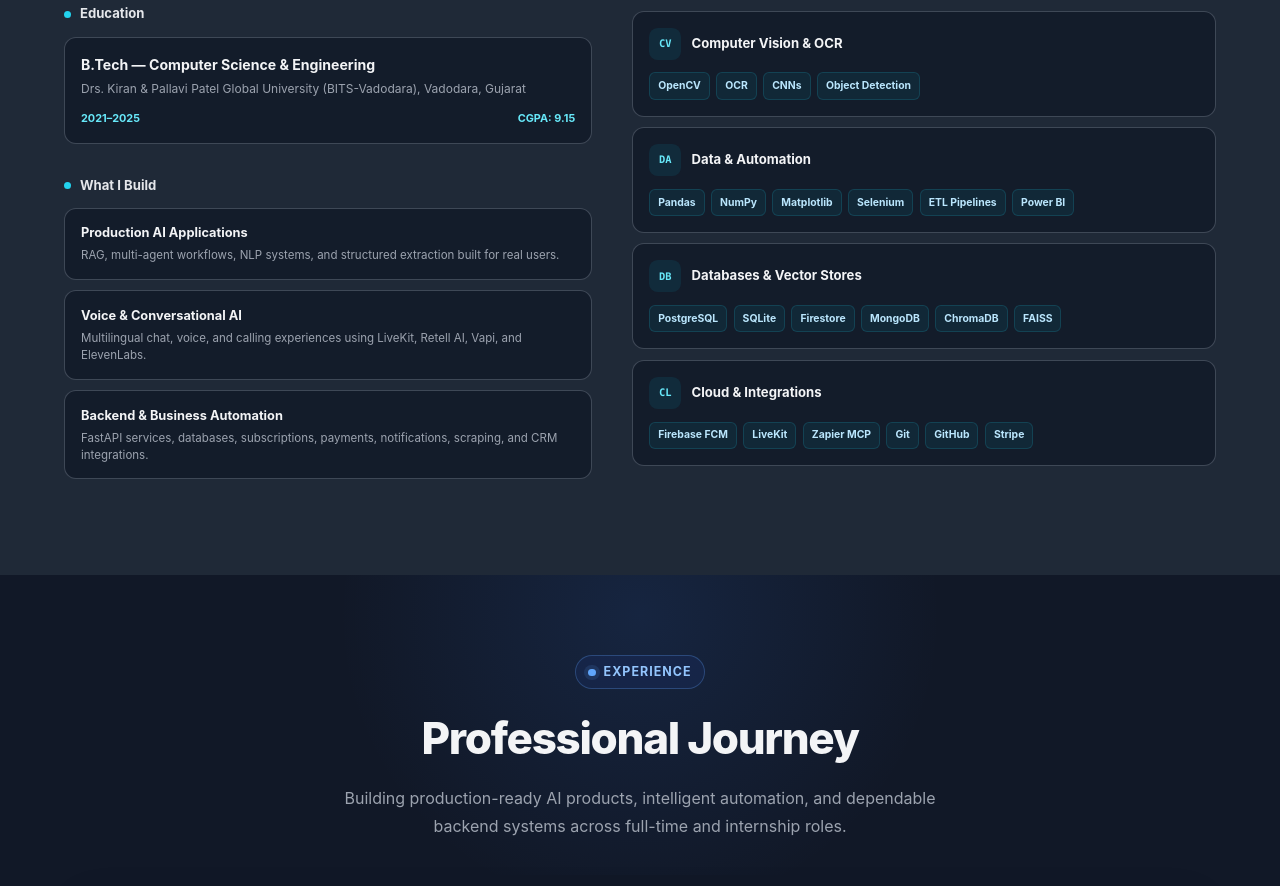
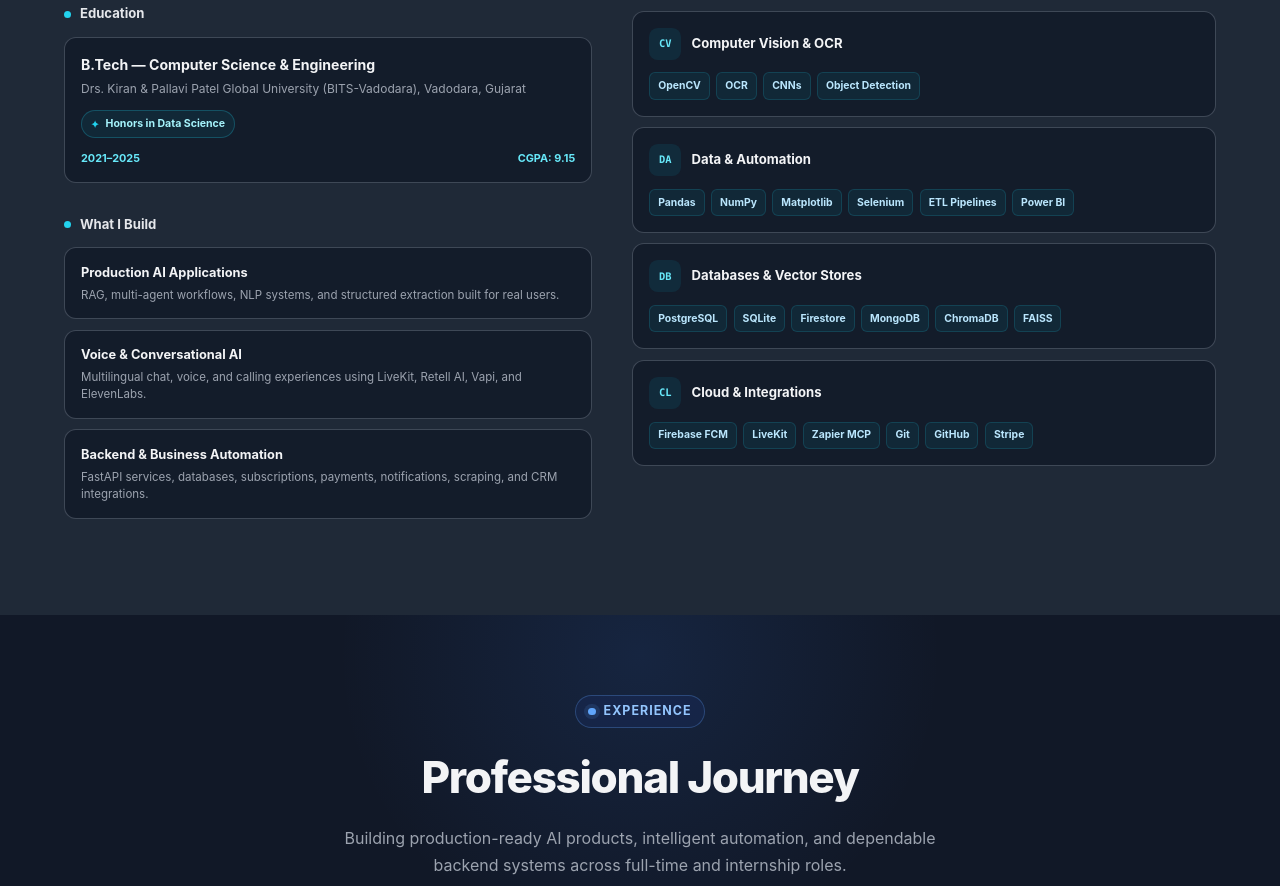
Before and after one commit to falsii/portfolio, a website: page index.html in a window 1280 px wide. Shown: the part 1441-2327 px from the top of the page. Drawn offline with nearby package versions, Linux system fonts and the light colour scheme.

Commit message:
Add Data Science honors to education

```diff
--- a/index.html
+++ b/index.html
@@ -1057,6 +1057,24 @@
             color: #9ca3af;
             font-size: 0.75rem;
             line-height: 1.55;
+        }
+        .education-honor {
+            display: inline-flex;
+            align-items: center;
+            gap: 0.4rem;
+            margin-top: 0.7rem;
+            padding: 0.32rem 0.55rem;
+            border: 1px solid rgba(34, 211, 238, 0.24);
+            border-radius: 999px;
+            background: rgba(8, 145, 178, 0.1);
+            color: #a5f3fc;
+            font-size: 0.66rem;
+            font-weight: 750;
+        }
+        .education-honor::before {
+            content: '✦';
+            color: #22d3ee;
+            font-size: 0.62rem;
         }
         .education-meta {
             display: flex;
@@ -1340,6 +1358,7 @@
                         <article class="education-card">
                             <h4>B.Tech — Computer Science &amp; Engineering</h4>
                             <p>Drs. Kiran &amp; Pallavi Patel Global University (BITS-Vadodara), Vadodara, Gujarat</p>
+                            <span class="education-honor">Honors in Data Science</span>
                             <div class="education-meta">
                                 <span>2021–2025</span>
                                 <span>CGPA: 9.15</span>
```
